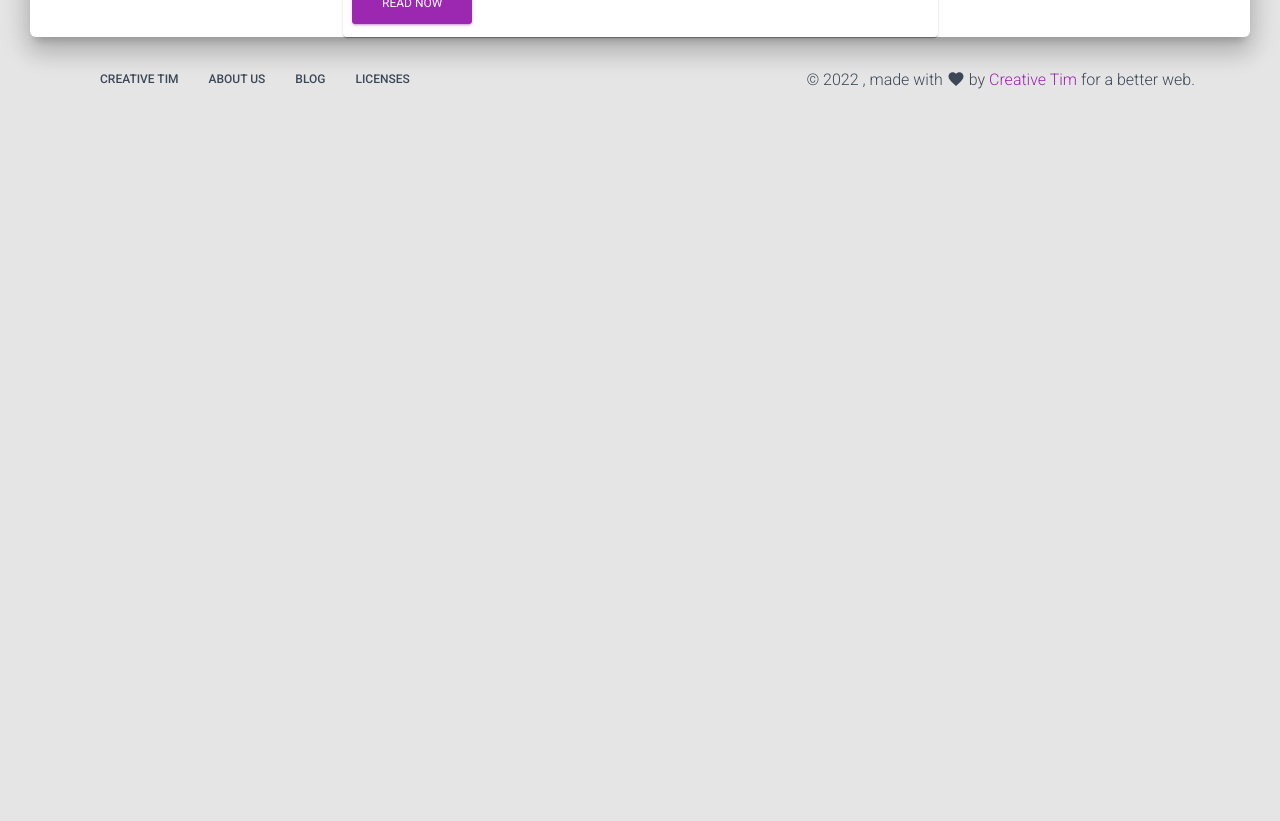
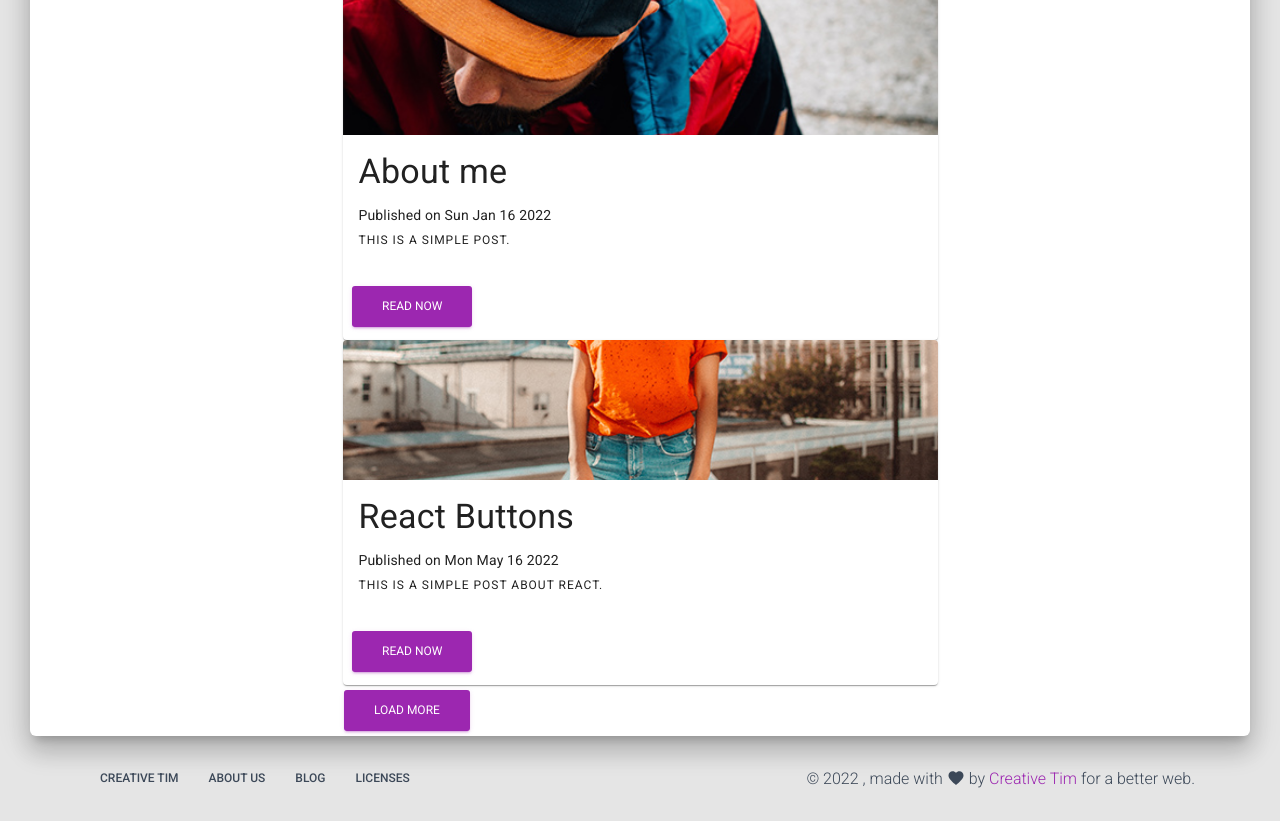
Before and after one commit to app-generator/nextjs-material-kit, a Next.js app: page /blog in a window 1280 px wide. Shown: the part 1700-2521 px from the top of the page. Before the commit the page ends 1822 px from the top, so only its background shows below. Built offline with nearby package versions, Linux system fonts and the light colour scheme.

Commit message:
:sparkles: add pagination feature

```diff
--- /dev/null
+++ b/blog/simple-article-2.mdx
@@ -0,0 +1,12 @@
+---
+title: About me
+published: 2022-01-16
+description: This is a simple post.
+image_url: "/img/examples/studio-1.jpg"
+---
+
+# About
+
+Lorem, ipsum dolor sit amet consectetur adipisicing elit. Ea deserunt ab maiores eligendi nemo, ipsa, pariatur blanditiis, ullam exercitationem beatae incidunt deleniti ut sit est accusantium dolorum temporibus ipsam quae.
+
+Lorem, ipsum dolor sit amet consectetur adipisicing elit. Ea deserunt ab maiores eligendi nemo, ipsa, pariatur blanditiis, ullam exercitationem beatae incidunt deleniti ut sit est accusantium dolorum temporibus ipsam quae.
--- /dev/null
+++ b/blog/simple-article-3.mdx
@@ -0,0 +1,12 @@
+---
+title: About me
+published: 2022-01-16
+description: This is a simple post.
+image_url: "/img/examples/studio-1.jpg"
+---
+
+# About
+
+Lorem, ipsum dolor sit amet consectetur adipisicing elit. Ea deserunt ab maiores eligendi nemo, ipsa, pariatur blanditiis, ullam exercitationem beatae incidunt deleniti ut sit est accusantium dolorum temporibus ipsam quae.
+
+Lorem, ipsum dolor sit amet consectetur adipisicing elit. Ea deserunt ab maiores eligendi nemo, ipsa, pariatur blanditiis, ullam exercitationem beatae incidunt deleniti ut sit est accusantium dolorum temporibus ipsam quae.
--- /dev/null
+++ b/blog/simple-article-4.mdx
@@ -0,0 +1,12 @@
+---
+title: About me
+published: 2022-01-16
+description: This is a simple post.
+image_url: "/img/examples/studio-1.jpg"
+---
+
+# About
+
+Lorem, ipsum dolor sit amet consectetur adipisicing elit. Ea deserunt ab maiores eligendi nemo, ipsa, pariatur blanditiis, ullam exercitationem beatae incidunt deleniti ut sit est accusantium dolorum temporibus ipsam quae.
+
+Lorem, ipsum dolor sit amet consectetur adipisicing elit. Ea deserunt ab maiores eligendi nemo, ipsa, pariatur blanditiis, ullam exercitationem beatae incidunt deleniti ut sit est accusantium dolorum temporibus ipsam quae.
--- /dev/null
+++ b/pages/api/post.ts
@@ -0,0 +1,25 @@
+import {getAllArticles} from "../../utils/markdown";
+
+export default async function handler(req, res) {
+  const {page} = req.query;
+
+  const articles = await getAllArticles(page);
+
+  articles
+      .map((post) => post)
+      .sort((a, b) => {
+        if (a.published > b.published) return 1;
+        if (a.published < b.published) return -1;
+
+        return 0;
+      });
+
+  const posts = articles.map((post) => {
+    return {
+      ...post,
+      published: new Date(post.published).toDateString(),
+    };
+  });
+
+  res.status(200).json(posts);
+}
--- a/pages/blog/index.tsx
+++ b/pages/blog/index.tsx
@@ -1,4 +1,4 @@
-import React from "react";
+import React, { useState } from "react";
 import { getAllArticles } from "../../utils/markdown";
 import Header from "../../components/Header/Header";
 import HeaderLinks from "../../components/Header/HeaderLinks";
@@ -10,6 +10,7 @@ import styles from "../../styles/jss/nextjs-material-kit/pages/components";
 import Footer from "../../components/Footer/Footer";
 import classNames from "classnames";
 import BlogCard from "../../components/Blog/BlogCard";
+import Button from "../../components/CustomButtons/Button";
 
 const useStyles = makeStyles(styles);
 
@@ -25,6 +26,17 @@ export default function BlogPage(props: { posts: PostType[] }) {
   const classes = useStyles();
 
   const { posts } = props;
+
+  const [filteredPosts, setFilteredPosts] = useState(posts);
+  const [currentPageIndex, setCurrentPageIndex] = useState(1);
+
+  const loadMorePosts = async () => {
+    const res = await fetch(`/api/post?page=${currentPageIndex + 1}`); // absolute url is supported here
+    const posts = await res.json();
+
+    setFilteredPosts((_posts) => [..._posts, ...posts]);
+    setCurrentPageIndex((_pageIndex) => _pageIndex + 1);
+  };
 
   return (
     <div>
@@ -53,10 +65,13 @@ export default function BlogPage(props: { posts: PostType[] }) {
         <GridContainer alignItems="center" justifyContent="center">
           <GridItem xs={6}>
             <div>
-              {posts.map((post, index) => (
+              {filteredPosts.map((post, index) => (
                 <BlogCard post={post} key={index} />
               ))}
             </div>
+            <Button onClick={loadMorePosts} size="md" color="primary">
+              Load more
+            </Button>
           </GridItem>
         </GridContainer>
       </div>
--- a/utils/markdown.ts
+++ b/utils/markdown.ts
@@ -2,10 +2,10 @@ import * as path from "path";
 import * as fs from "fs";
 import matter from "gray-matter";
 
-export async function getAllArticles() {
+export async function getAllArticles(pageIndex = 1) {
   const articles = fs.readdirSync(path.join(process.cwd(), "blog"));
 
-  return articles.reduce((allArticles, articleSlug) => {
+  const totalArticles = articles.reduce((allArticles, articleSlug) => {
     // get parsed data from markdown files in the "blog" dir
     const source = fs.readFileSync(
       path.join(process.cwd(), "blog", articleSlug),
@@ -22,4 +22,19 @@ export async function getAllArticles() {
       ...allArticles,
     ];
   }, []);
+
+  return filterPostsByPageIndex(totalArticles, pageIndex);
 }
+
+export const filterPostsByPageIndex = (posts: [], pageIndex: number) => {
+  const postPerPage = 5;
+  // get the total posts from page 1 to current page
+  const totalPagePosts = +pageIndex * postPerPage;
+
+  // get the total posts from page 1 to previous page
+  const prevPagePosts = totalPagePosts - postPerPage;
+
+  return posts.filter(
+    (post, index) => index < totalPagePosts && index >= prevPagePosts
+  );
+};
```
Also changed, not shown: blog/add-blog-section-to-nextjs.mdx (+6 -3 lines).
